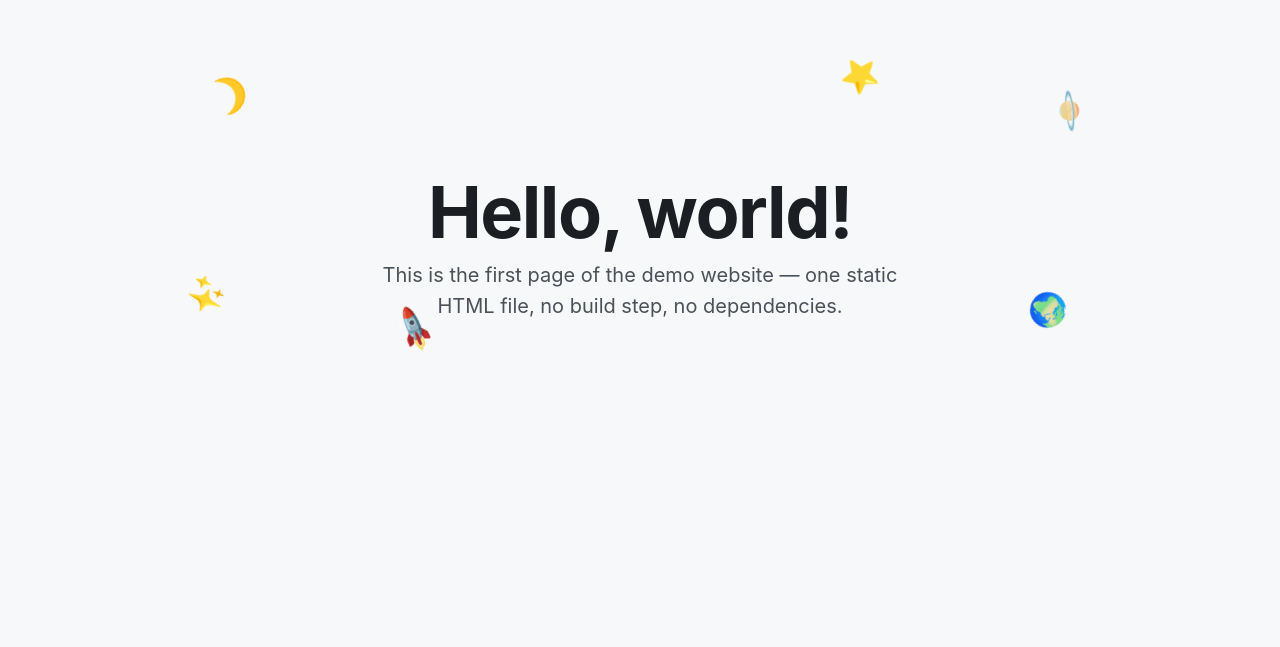
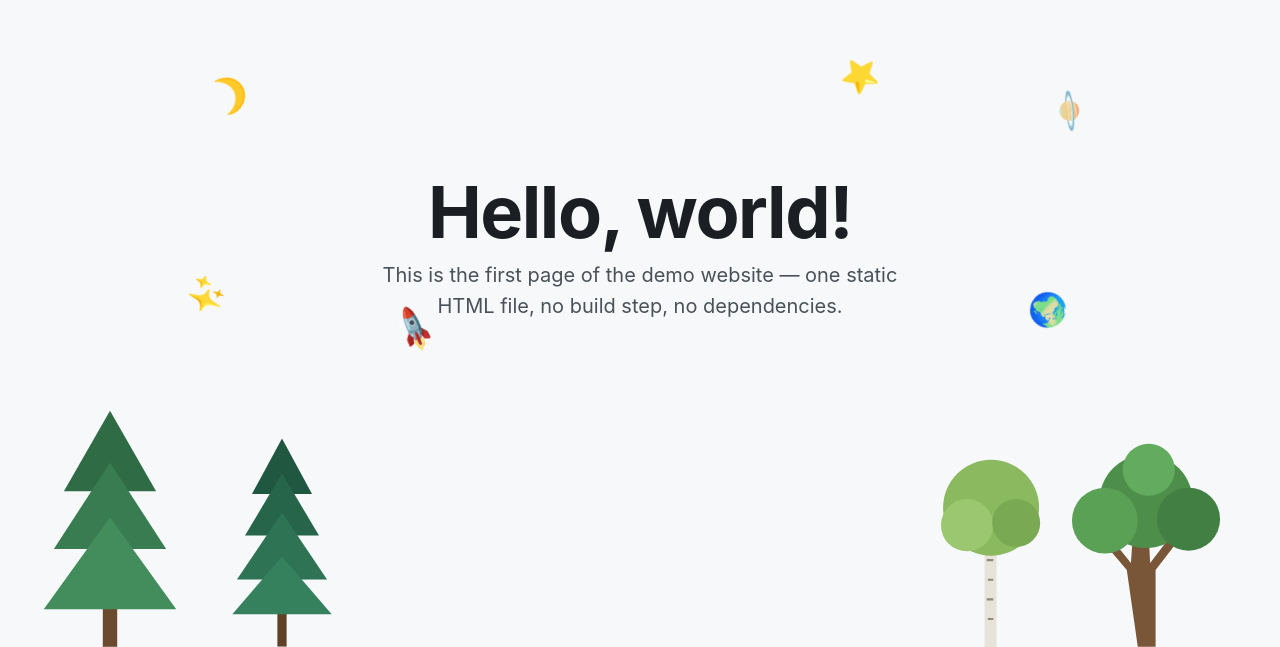
Before and after one commit to imp-alt/demo-website-repo, a website: page index.html in a window 1280 px wide. Shown: the part 153-800 px from the top of the page. Drawn offline with Linux system fonts and the light colour scheme.

Commit message:
Add decorative tree SVG illustrations to index.html (#4)
Created by Campstead coding run.

Co-authored-by: Basecamp <runner@basecamp.local>

```diff
--- a/index.html
+++ b/index.html
@@ -68,6 +68,69 @@
       }
 
       /* ------------------------------------------------------------------
+         Grove layer (decoration only).
+
+         The trees are inline SVG in the HTML below, so they render with
+         JavaScript switched off and need no script, no build step and no
+         animation. The layer is fixed to the viewport, clipped by overflow,
+         ignores the pointer, and sits behind <main>; nothing here touches the
+         box model of the heading or the paragraph.
+         ------------------------------------------------------------------ */
+      .grove {
+        position: fixed;
+        inset: 0;
+        overflow: hidden;
+        pointer-events: none;
+      }
+
+      .grove__tree {
+        position: absolute;
+        bottom: 0;
+        height: auto;
+        display: block;
+      }
+
+      .grove__tree--pine {
+        left: clamp(0.25rem, 3vw, 4rem);
+        width: clamp(3.5rem, 12vw, 9rem);
+      }
+
+      .grove__tree--rowan {
+        right: clamp(0.25rem, 3vw, 4rem);
+        width: clamp(4rem, 15vw, 12rem);
+      }
+
+      .grove__tree--fir {
+        left: clamp(4.5rem, 18vw, 16rem);
+        width: clamp(2.75rem, 9vw, 6.5rem);
+      }
+
+      .grove__tree--birch {
+        right: clamp(4.5rem, 18vw, 16rem);
+        width: clamp(3rem, 10vw, 7.5rem);
+      }
+
+      /* On a narrow viewport the four trees would crowd the text, so only the
+         two outer silhouettes stay, tucked into the bottom corners. They are
+         kept short enough to clear the paragraph, whose bottom sits about
+         60vh down: 28% of 700px is 196px, so the 88px pine and 64px rowan
+         cannot reach it. */
+      @media (max-width: 40rem) {
+        .grove__tree--fir,
+        .grove__tree--birch {
+          display: none;
+        }
+
+        .grove__tree--pine {
+          width: clamp(2.5rem, 8vw, 3.25rem);
+        }
+
+        .grove__tree--rowan {
+          width: clamp(2.75rem, 9vw, 3.75rem);
+        }
+      }
+
+      /* ------------------------------------------------------------------
          Emoji orbit layer (progressive enhancement).
 
          The layer is created by assets/js/main.js and is hidden by default,
@@ -102,6 +165,66 @@
     </style>
   </head>
   <body>
+    <div class="grove" aria-hidden="true" role="none">
+      <svg
+        class="grove__tree grove__tree--pine"
+        xmlns="http://www.w3.org/2000/svg"
+        viewBox="0 0 100 170"
+        aria-hidden="true"
+        role="none"
+      >
+        <rect x="45" y="126" width="10" height="44" fill="#6b4a2f" />
+        <path d="M50 6 82 62H18Z" fill="#2f6b45" />
+        <path d="M50 42 89 102H11Z" fill="#397c51" />
+        <path d="M50 80 96 144H4Z" fill="#438d5c" />
+      </svg>
+      <svg
+        class="grove__tree grove__tree--rowan"
+        xmlns="http://www.w3.org/2000/svg"
+        viewBox="0 0 140 150"
+        aria-hidden="true"
+        role="none"
+      >
+        <path
+          d="M64 150h13v-56l17-22h-8l-13 17-2-42h-9l-3 42-12-15h-8l17 20z"
+          fill="#7a5638"
+        />
+        <circle cx="70" cy="44" r="34" fill="#4d8f4a" />
+        <circle cx="40" cy="58" r="24" fill="#5aa055" />
+        <circle cx="101" cy="57" r="23" fill="#427f42" />
+        <circle cx="72" cy="21" r="19" fill="#63ab5e" />
+      </svg>
+      <svg
+        class="grove__tree grove__tree--fir"
+        xmlns="http://www.w3.org/2000/svg"
+        viewBox="0 0 90 190"
+        aria-hidden="true"
+        role="none"
+      >
+        <rect x="41" y="152" width="8" height="38" fill="#5f4127" />
+        <path d="M45 10 71 58H19Z" fill="#1f5740" />
+        <path d="M45 40 77 94H13Z" fill="#26654a" />
+        <path d="M45 74 84 132H6Z" fill="#2d7354" />
+        <path d="M45 112 88 162H2Z" fill="#35815e" />
+      </svg>
+      <svg
+        class="grove__tree grove__tree--birch"
+        xmlns="http://www.w3.org/2000/svg"
+        viewBox="0 0 110 180"
+        aria-hidden="true"
+        role="none"
+      >
+        <rect x="50" y="86" width="11" height="94" fill="#e8e3d8" />
+        <path
+          d="M52 100h6M53 118h5M52 136h6M53 154h5"
+          stroke="#8f8a7d"
+          stroke-width="2"
+        />
+        <ellipse cx="56" cy="52" rx="44" ry="44" fill="#8ab95f" />
+        <ellipse cx="34" cy="68" rx="24" ry="24" fill="#9cc771" />
+        <ellipse cx="79" cy="66" rx="22" ry="22" fill="#7aa953" />
+      </svg>
+    </div>
     <main>
       <h1>Hello, world!</h1>
       <p>
```
Also changed, not shown: CHANGELOG.md.
